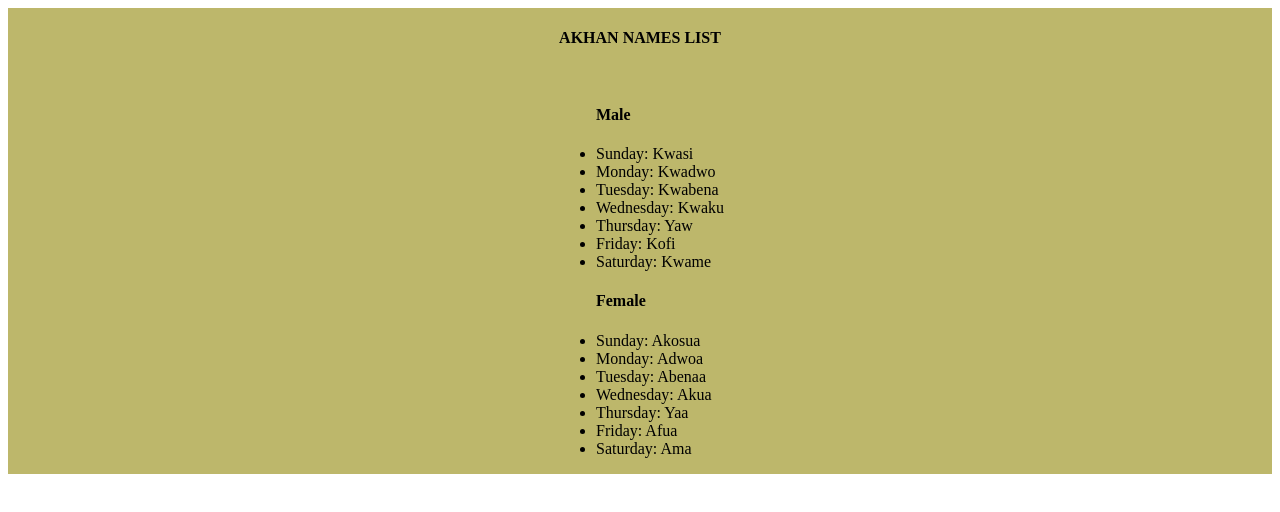
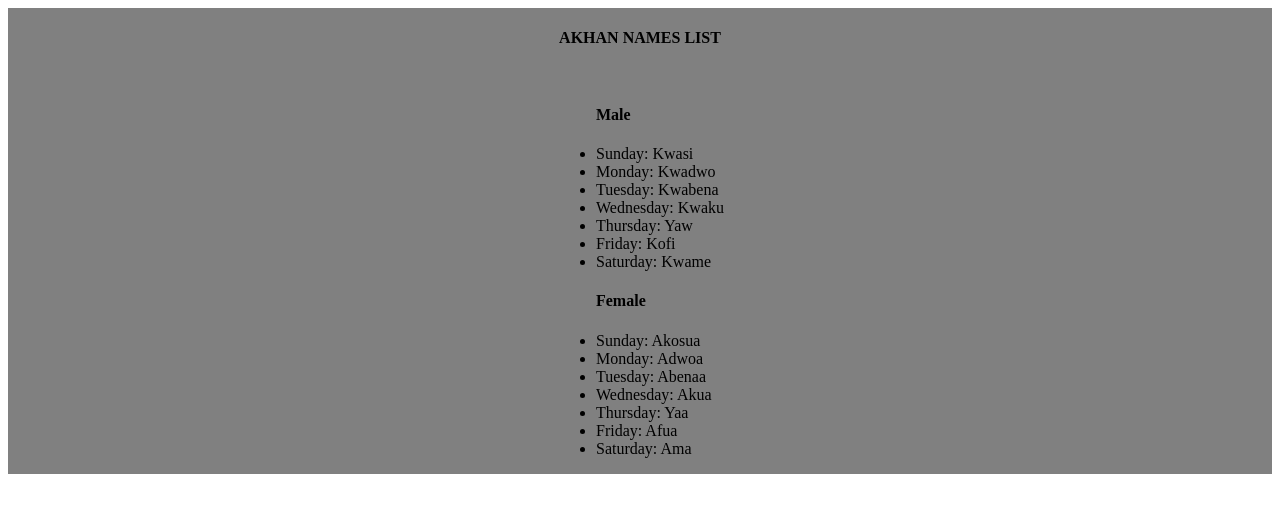
Before and after one commit to Vyvnn/Akhan_Names, a plain HTML site: page index.html in a window 1280 px wide. Drawn offline with Linux system fonts and the light colour scheme.

Commit message:
styling aded

```diff
--- a/style.css
+++ b/style.css
@@ -1,5 +1,5 @@
  #reference{
-    background-color: darkkhaki;
+    background-color:grey;
     display: flex;
     align-items: center;
     justify-content: center;
```
